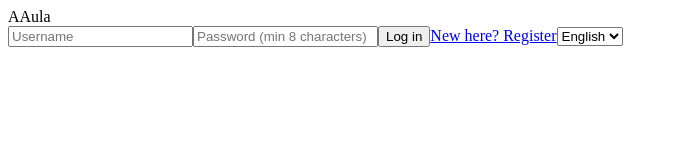
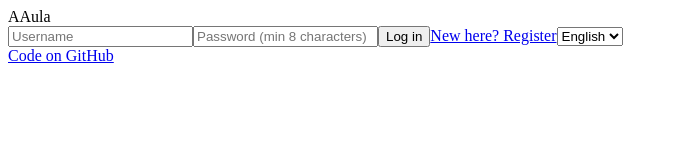
Before and after one commit to scobru/aula, a website with bundled scripts: page web/index.html in a window 1280 px wide. Shown: the whole page, without its empty margins (0-678 px from the left). Built offline with nearby package versions, Linux system fonts and the light colour scheme.

Commit message:
Add GitHub code link to about

```diff
--- a/web/index.html
+++ b/web/index.html
@@ -11,5 +11,6 @@
 <body>
 <div id="app"></div>
 <script type="module" src="/app.js"></script>
+<div id="about"><a href="https://github.com/scobru/aula" rel="noopener noreferrer">Code on GitHub</a></div>
 </body>
 </html>
```
